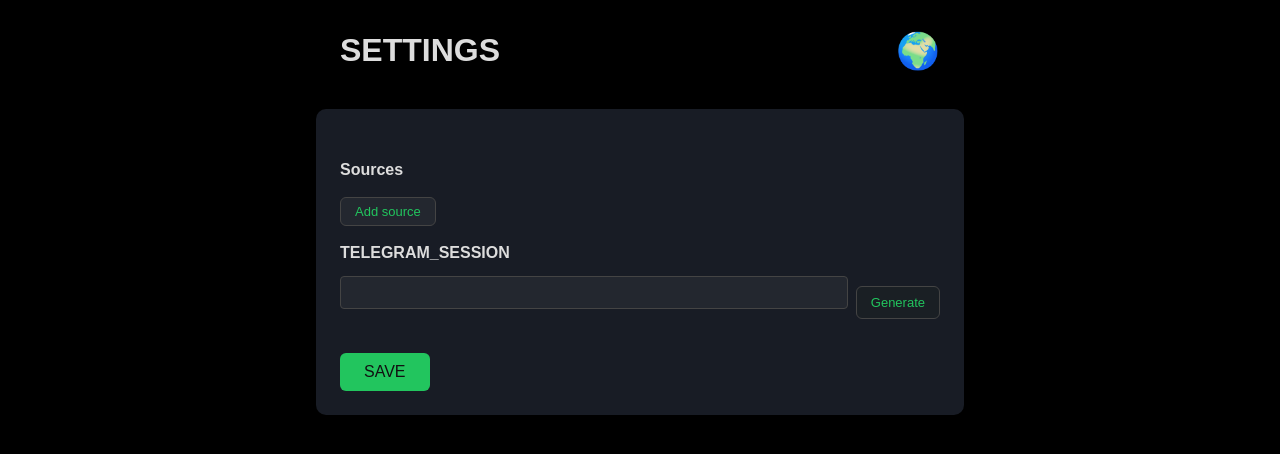
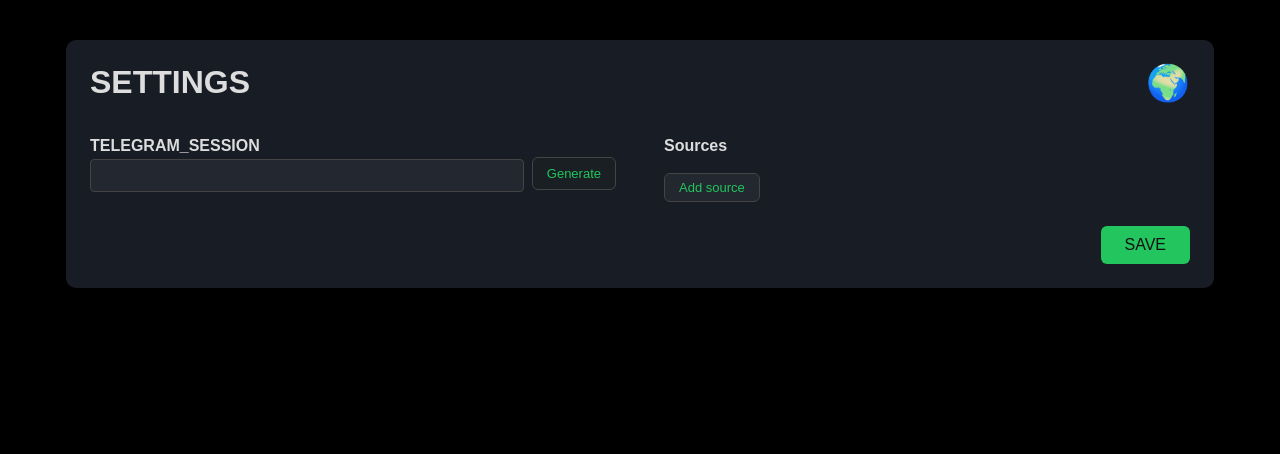
Before and after one commit to Camprch/OpenAtlas, a FastAPI app: page /env-editor in a window 1280 px wide. Shown: the top 454 px of the page. Run offline with FastAPI, Linux system fonts and the light colour scheme; data that the repository does not hold is empty; parts of the project's set-up code (start-up, migrations or seed data) failed here and were passed over.

Commit message:
maj front-end

```diff
--- a/templates/env_editor.html
+++ b/templates/env_editor.html
@@ -11,28 +11,82 @@
     <link rel="stylesheet" href="/static/css/dashboard.css" />
     <link rel="stylesheet" href="/static/css/dashboard.css" />
     <style>
-        .env-form { max-width: 600px; margin: 40px auto; background: #181c25; padding: 24px; border-radius: 10px; }
-        .env-form label { display: block; margin-top: 18px; font-weight: bold; }
-        .env-form input { width: 100%; padding: 8px; margin-top: 4px; background: #23272f; color: #eee; border: 1px solid #444; border-radius: 4px; }
-        .env-form button { margin-top: 24px; padding: 10px 24px; background: #22c55e; color: #111; border: none; border-radius: 6px; font-size: 16px; cursor: pointer; }
-        .env-form button:hover { background: #16a34a; }
-        .env-form .success { color: #22c55e; margin-top: 16px; }
-        .env-form .error { color: #f87171; margin-top: 16px; }
+                .env-header-bar a:hover {
+                    transform: scale(1.25);
+                    transition: transform 0.15s cubic-bezier(.4,2,.6,1);
+                }
+        .env-form {
+            max-width: 1100px;
+            margin: 40px auto;
+            background: #181c25;
+            padding: 24px;
+            border-radius: 10px;
+        }
+        .env-horizontal-layout {
+            display: flex;
+            flex-direction: row;
+            gap: 48px;
+        }
+        .env-fields-col, .env-sources-col {
+            flex: 1 1 0;
+            min-width: 320px;
+        }
+        .env-form label {
+            display: block;
+            margin-top: 18px;
+            font-weight: bold;
+        }
+        .env-form input {
+            width: 100%;
+            padding: 8px;
+            margin-top: 4px;
+            background: #23272f;
+            color: #eee;
+            border: 1px solid #444;
+            border-radius: 4px;
+        }
+        .env-form button[type="submit"] {
+            margin-top: 0;
+            padding: 10px 24px;
+            background: #22c55e;
+            color: #111;
+            border: none;
+            border-radius: 6px;
+            font-size: 16px;
+            cursor: pointer;
+        }
+        .env-form button[type="submit"]:hover {
+            background: #16a34a;
+        }
+        .env-form .success {
+            color: #22c55e;
+            margin-top: 16px;
+        }
+        .env-form .error {
+            color: #f87171;
+            margin-top: 16px;
+        }
+        /* Responsive */
+        @media (max-width: 900px) {
+            .env-horizontal-layout {
+                flex-direction: column;
+                gap: 0;
+            }
+            .env-fields-col, .env-sources-col {
+                min-width: 0;
+            }
+        }
     </style>
 </head>
 <body>
-    <div style="display:flex; align-items:center; justify-content:space-between; max-width:600px; margin:32px auto 0 auto;">
+    <form class="env-form" id="env-form">
+        <div class="env-header-bar" style="display:flex; align-items:center; justify-content:space-between; margin-bottom:18px;">
             <h1 style="margin:0;">SETTINGS</h1>
             <a href="/dashboard" title="Retour Dashboard" style="display:inline-flex; align-items:center; justify-content:center; font-size:2.2rem; background:none; border:none; cursor:pointer; text-decoration:none; margin-left:4px; line-height:1;">🌍</a>
         </div>
-
-    <form class="env-form" id="env-form">
+        <div class="env-horizontal-layout">
+            <div class="env-fields-col">
                 <div id="env-fields"></div>
-        <div id="sources-section" style="margin-top:28px;">
-            <label style="margin-bottom:8px;">Sources</label>
-            <div id="sources-list"></div>
-            <button type="button" id="add-source-btn" style="margin-top:10px; background:#23272f; color:#22c55e; border:1px solid #444; border-radius:6px; font-size:13px; cursor:pointer; padding:6px 14px;">Add source</button>
-        </div>
                 <div id="session-string-row" style="margin-top:18px;">
                     <label for="TELEGRAM_SESSION">TELEGRAM_SESSION</label>
                     <div style="display:flex; gap:8px; align-items:center;">
@@ -41,7 +95,18 @@
                     </div>
                     <div id="wizard-step" style="margin-top:10px;"></div>
                 </div>
+            </div>
+            <div class="env-sources-col">
+                <div id="sources-section" style="margin-top:0;">
+                    <label style="margin-bottom:8px;">Sources</label>
+                    <div id="sources-list"></div>
+                    <button type="button" id="add-source-btn" style="margin-top:10px; background:#23272f; color:#22c55e; border:1px solid #444; border-radius:6px; font-size:13px; cursor:pointer; padding:6px 14px;">Add source</button>
+                </div>
+            </div>
+        </div>
+        <div style="display:flex; justify-content:flex-end; margin-top:24px;">
             <button type="submit">SAVE</button>
+        </div>
         <div class="success" id="env-success" style="display:none;"></div>
         <div class="error" id="env-error" style="display:none;"></div>
     </form>
```
Also changed, not shown: static/css/overrides.css (+52 -44 lines), static/js/modules/countries.js (+3 -4 lines). Lines whose indentation alone changed are shown as unchanged.
